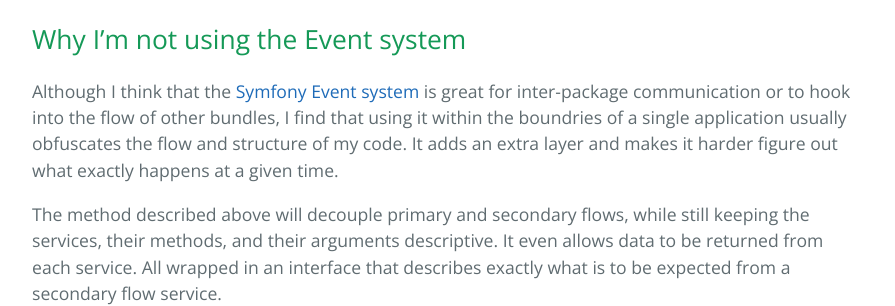
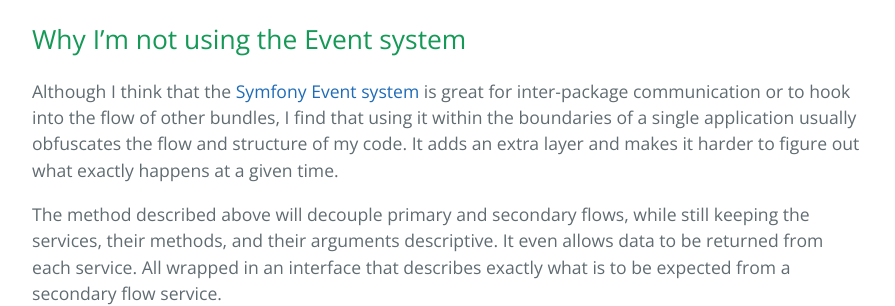
Before and after one commit to TimoBakx/timobakx.github.io, a Jekyll site: the page built from _posts/2020-07-30-secondary-flows.md, in a window 1280 px wide and 900 px high, scrolled down 4737 px. Shown: the part 339-645 px from the top of the window, without its empty margins (192-1087 px from the left). Built offline with Jekyll 4.4.1, drawn with Linux system fonts in a browser that asks for light colours; some of the changed text lies outside the part shown.

Commit message:
Fixed typos

```diff
--- a/_posts/2020-07-30-secondary-flows.md
+++ b/_posts/2020-07-30-secondary-flows.md
@@ -226,9 +226,9 @@ services:
 
 ## Why I'm not using the Event system
 Although I think that the [Symfony Event system][_events] is great for inter-package communication
-or to hook into the flow of other bundles, I find that using it within the boundries
+or to hook into the flow of other bundles, I find that using it within the boundaries
 of a single application usually obfuscates the flow and structure of my code. It
-adds an extra layer and makes it harder figure out what exactly happens at a
+adds an extra layer and makes it harder to figure out what exactly happens at a
 given time.
 
 The method described above will decouple primary and secondary flows, while still
```
Also changed, not shown: other parts of _posts/2020-07-30-secondary-flows.md (+1 -1 lines).
